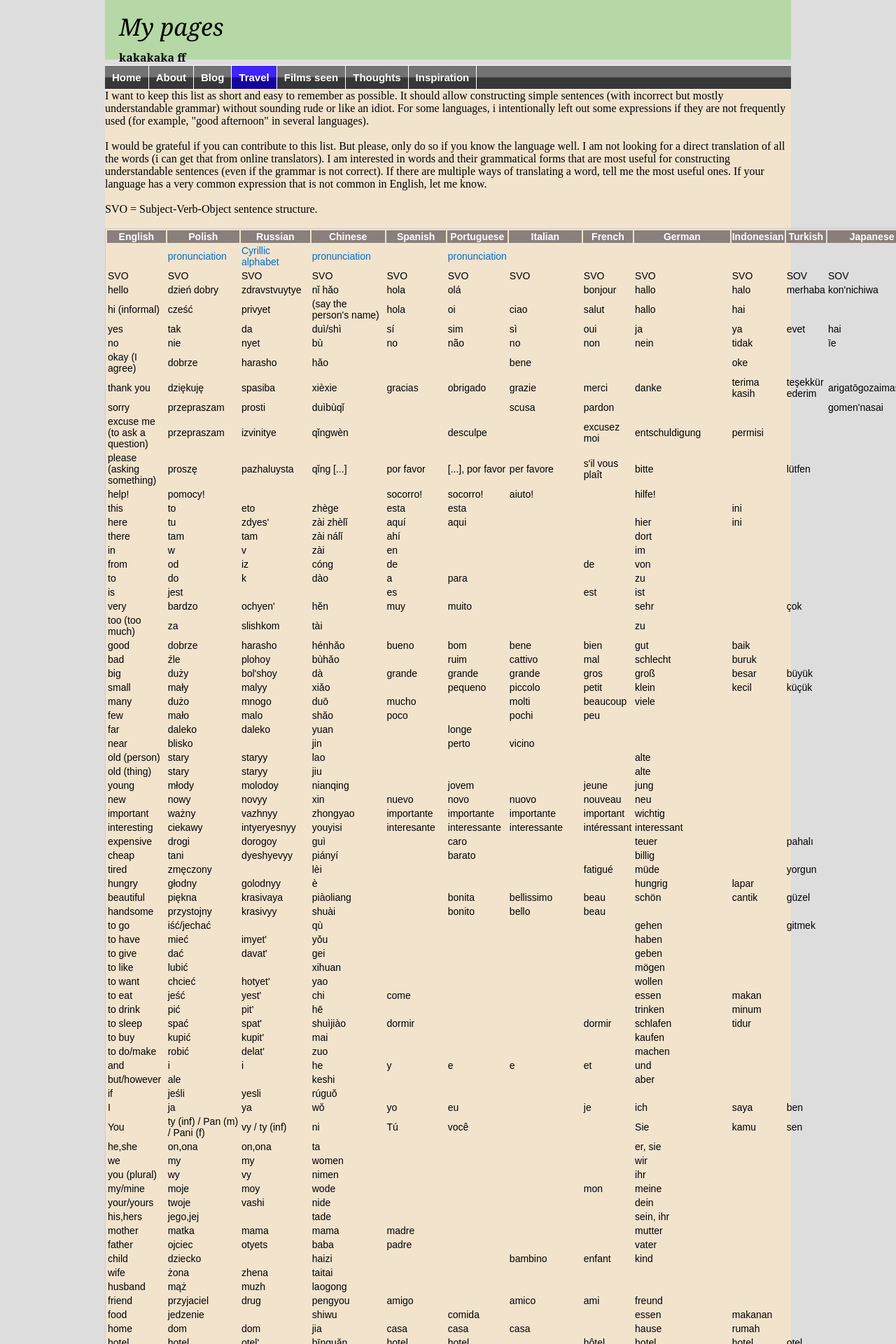
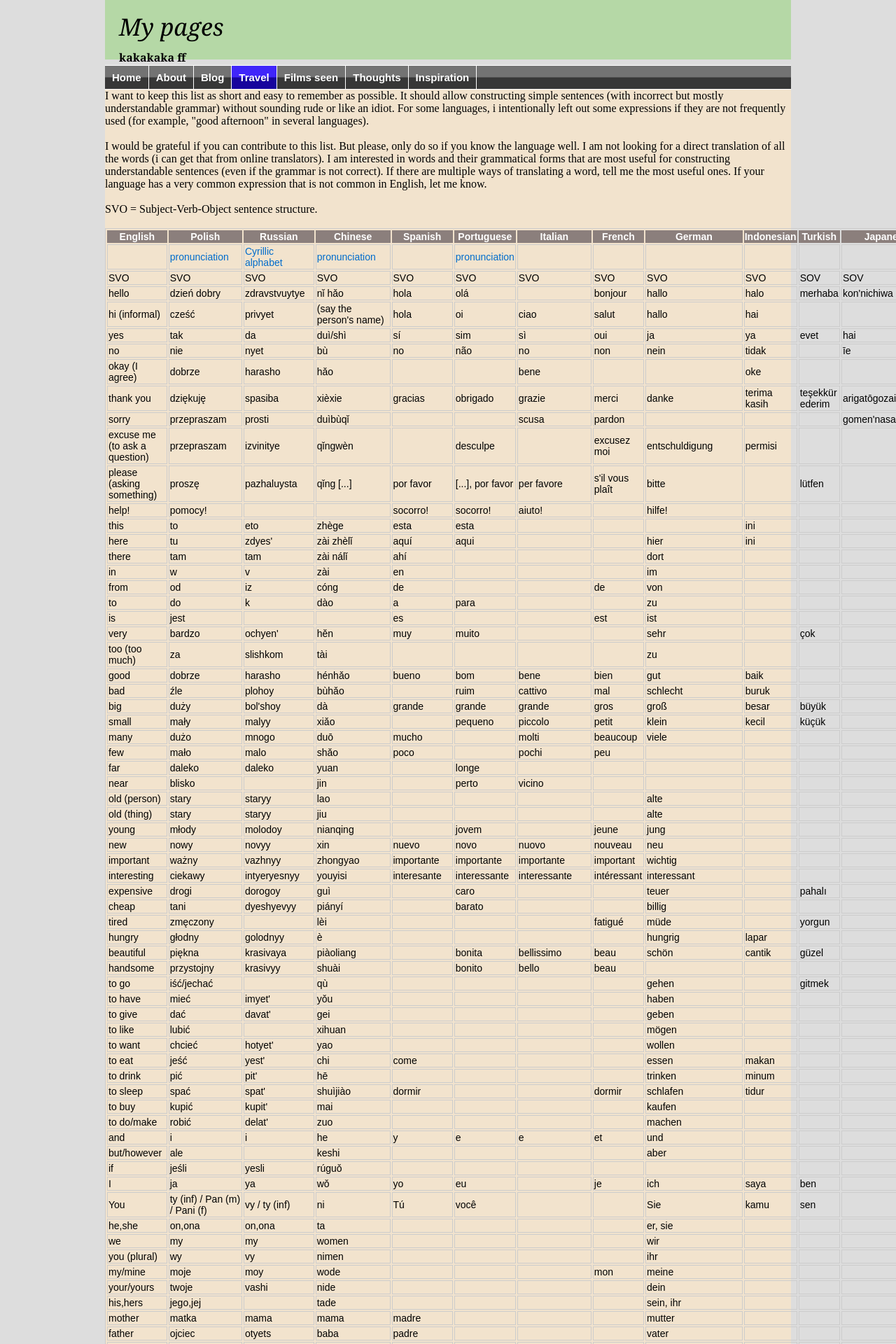
Before and after one commit to witba/witba.github.io, a Jekyll site: the page built from travel/lang.html, in a window 1280 px wide. Shown: the top 1920 px of the page at 70% size. Built offline with Jekyll 4.4.1, drawn with Linux system fonts in a browser that asks for light colours.

Commit message:
Update lang.html

```diff
--- a/travel/lang.html
+++ b/travel/lang.html
@@ -19,7 +19,7 @@
 	.tableizer-table td {
 		padding: 1px;
 		margin: 1px;
-		border: 1px solid #000 cellpadding = "5"  cellspacing = "5";
+		border: 1px solid #CCC;
 	}
 	.tableizer-table th {
 		background-color: #8B7F7C;
```
